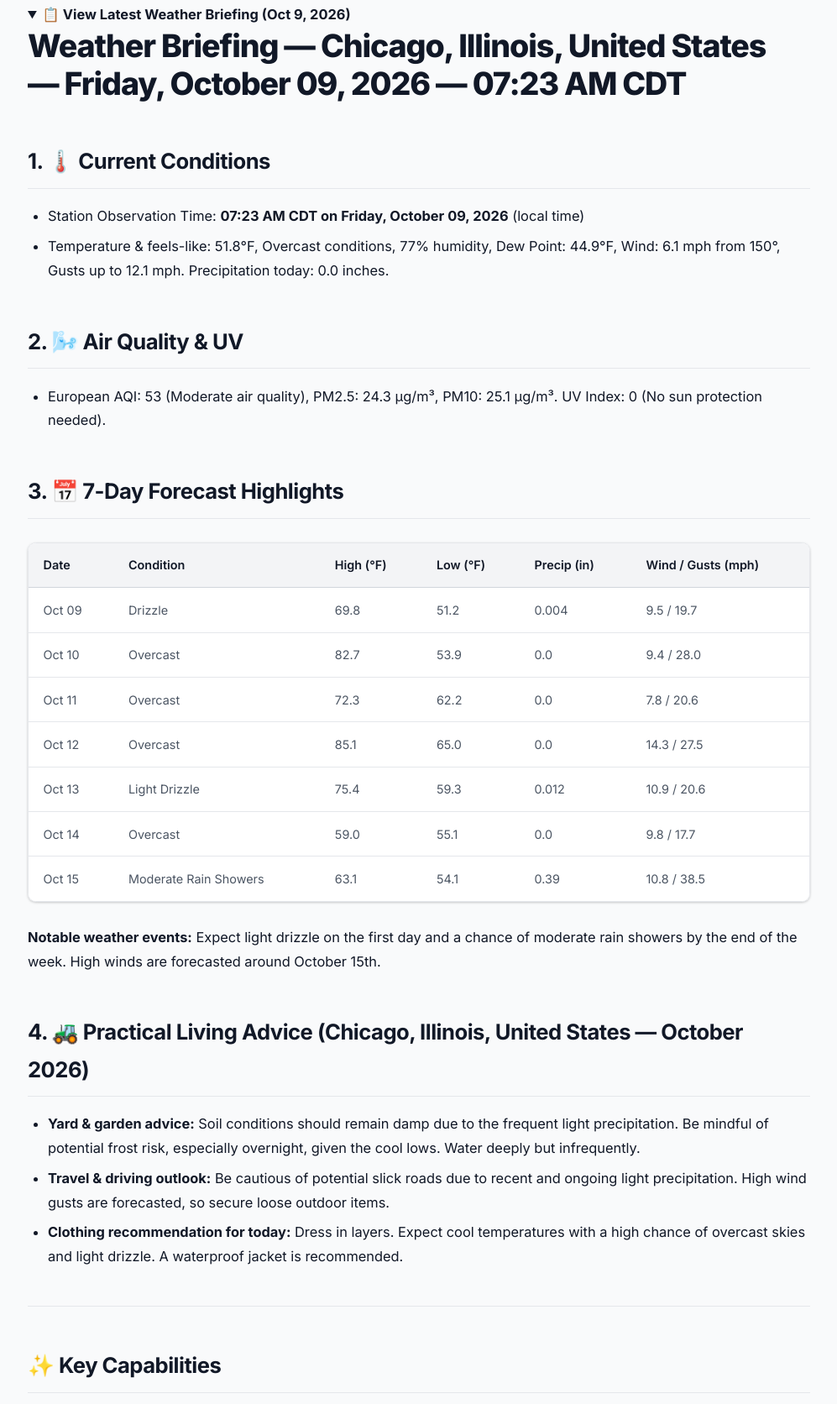
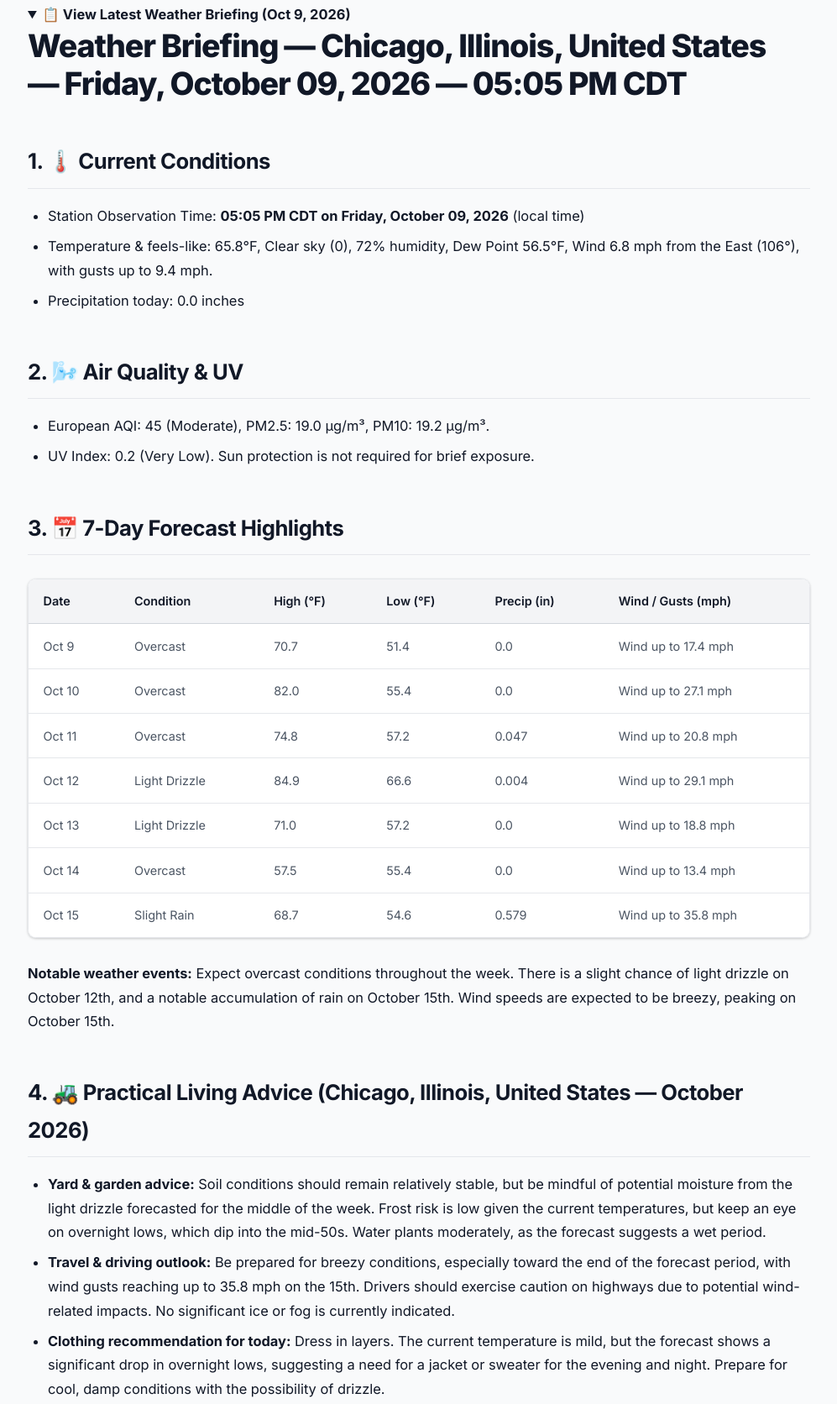
Before and after one commit to xt-ml/shadow-claw-agent-cli-weather, a website: page index.html in a window 1280 px wide. Shown: the part 1665-3337 px from the top of the page at 84% size, without its empty margins (141-1138 px from the left). Drawn offline with Linux system fonts and the light colour scheme.

Commit message:
chore(weather): update Chicago weather briefing and reports [skip ci]

```diff
--- a/index.html
+++ b/index.html
@@ -846,17 +846,17 @@
             <strong>📋 View Latest Weather Briefing (Oct 9, 2026)</strong>
           </summary>
           <h1
-            id="weather-briefing-chicago-illinois-united-states-friday-october-09-2026-0723-am-cdt"
+            id="weather-briefing-chicago-illinois-united-states-friday-october-09-2026-0505-pm-cdt"
             class="heading-anchor-wrapper"
           >
             <span
               >Weather Briefing — Chicago, Illinois, United States — Friday,
-              October 09, 2026 — 07:23 AM CDT</span
+              October 09, 2026 — 05:05 PM CDT</span
             >
             <a
-              href="#weather-briefing-chicago-illinois-united-states-friday-october-09-2026-0723-am-cdt"
+              href="#weather-briefing-chicago-illinois-united-states-friday-october-09-2026-0505-pm-cdt"
               class="heading-anchor"
-              aria-label="Direct link to Weather Briefing — Chicago, Illinois, United States — Friday, October 09, 2026 — 07:23 AM CDT"
+              aria-label="Direct link to Weather Briefing — Chicago, Illinois, United States — Friday, October 09, 2026 — 05:05 PM CDT"
               >#</a
             >
           </h1>
@@ -872,14 +872,15 @@
           <ul>
             <li>
               Station Observation Time:
-              <strong>07:23 AM CDT on Friday, October 09, 2026</strong> (local
+              <strong>05:05 PM CDT on Friday, October 09, 2026</strong> (local
               time)
             </li>
             <li>
-              Temperature &amp; feels-like: 51.8°F, Overcast conditions, 77%
-              humidity, Dew Point: 44.9°F, Wind: 6.1 mph from 150°, Gusts up to
-              12.1 mph. Precipitation today: 0.0 inches.
+              Temperature &amp; feels-like: 65.8°F, Clear sky (0), 72% humidity,
+              Dew Point 56.5°F, Wind 6.8 mph from the East (106°), with gusts up
+              to 9.4 mph.
             </li>
+            <li>Precipitation today: 0.0 inches</li>
           </ul>
           <h2 id="2-air-quality-uv" class="heading-anchor-wrapper">
             <span>2. 🌬️ Air Quality &amp; UV</span>
@@ -892,8 +893,11 @@
           </h2>
           <ul>
             <li>
-              European AQI: 53 (Moderate air quality), PM2.5: 24.3 μg/m³, PM10:
-              25.1 μg/m³. UV Index: 0 (No sun protection needed).
+              European AQI: 45 (Moderate), PM2.5: 19.0 μg/m³, PM10: 19.2 μg/m³.
+            </li>
+            <li>
+              UV Index: 0.2 (Very Low). Sun protection is not required for brief
+              exposure.
             </li>
           </ul>
           <h2 id="3-7-day-forecast-highlights" class="heading-anchor-wrapper">
@@ -919,68 +923,69 @@
               </thead>
               <tbody>
                 <tr>
-                  <td align="left">Oct 09</td>
-                  <td align="left">Drizzle</td>
-                  <td align="left">69.8</td>
-                  <td align="left">51.2</td>
-                  <td align="left">0.004</td>
-                  <td align="left">9.5 / 19.7</td>
+                  <td align="left">Oct 9</td>
+                  <td align="left">Overcast</td>
+                  <td align="left">70.7</td>
+                  <td align="left">51.4</td>
+                  <td align="left">0.0</td>
+                  <td align="left">Wind up to 17.4 mph</td>
                 </tr>
                 <tr>
                   <td align="left">Oct 10</td>
                   <td align="left">Overcast</td>
-                  <td align="left">82.7</td>
-                  <td align="left">53.9</td>
+                  <td align="left">82.0</td>
+                  <td align="left">55.4</td>
                   <td align="left">0.0</td>
-                  <td align="left">9.4 / 28.0</td>
+                  <td align="left">Wind up to 27.1 mph</td>
                 </tr>
                 <tr>
                   <td align="left">Oct 11</td>
                   <td align="left">Overcast</td>
-                  <td align="left">72.3</td>
-                  <td align="left">62.2</td>
-                  <td align="left">0.0</td>
-                  <td align="left">7.8 / 20.6</td>
+                  <td align="left">74.8</td>
+                  <td align="left">57.2</td>
+                  <td align="left">0.047</td>
+                  <td align="left">Wind up to 20.8 mph</td>
                 </tr>
                 <tr>
                   <td align="left">Oct 12</td>
-                  <td align="left">Overcast</td>
-                  <td align="left">85.1</td>
-                  <td align="left">65.0</td>
-                  <td align="left">0.0</td>
-                  <td align="left">14.3 / 27.5</td>
+                  <td align="left">Light Drizzle</td>
+                  <td align="left">84.9</td>
+                  <td align="left">66.6</td>
+                  <td align="left">0.004</td>
+                  <td align="left">Wind up to 29.1 mph</td>
                 </tr>
                 <tr>
                   <td align="left">Oct 13</td>
                   <td align="left">Light Drizzle</td>
-                  <td align="left">75.4</td>
-                  <td align="left">59.3</td>
-                  <td align="left">0.012</td>
-                  <td align="left">10.9 / 20.6</td>
+                  <td align="left">71.0</td>
+                  <td align="left">57.2</td>
+                  <td align="left">0.0</td>
+                  <td align="left">Wind up to 18.8 mph</td>
                 </tr>
                 <tr>
                   <td align="left">Oct 14</td>
                   <td align="left">Overcast</td>
-                  <td align="left">59.0</td>
-                  <td align="left">55.1</td>
+                  <td align="left">57.5</td>
+                  <td align="left">55.4</td>
                   <td align="left">0.0</td>
-                  <td align="left">9.8 / 17.7</td>
+                  <td align="left">Wind up to 13.4 mph</td>
                 </tr>
                 <tr>
                   <td align="left">Oct 15</td>
-                  <td align="left">Moderate Rain Showers</td>
-                  <td align="left">63.1</td>
-                  <td align="left">54.1</td>
-                  <td align="left">0.39</td>
-                  <td align="left">10.8 / 38.5</td>
+                  <td align="left">Slight Rain</td>
+                  <td align="left">68.7</td>
+                  <td align="left">54.6</td>
+                  <td align="left">0.579</td>
+                  <td align="left">Wind up to 35.8 mph</td>
                 </tr>
               </tbody>
             </table>
           </div>
           <p>
-            <strong>Notable weather events:</strong> Expect light drizzle on the
-            first day and a chance of moderate rain showers by the end of the
-            week. High winds are forecasted around October 15th.
+            <strong>Notable weather events:</strong> Expect overcast conditions
+            throughout the week. There is a slight chance of light drizzle on
+            October 12th, and a notable accumulation of rain on October 15th.
+            Wind speeds are expected to be breezy, peaking on October 15th.
           </p>
           <h2
             id="4-practical-living-advice-chicago-illinois-united-states-october-2026"
@@ -1000,20 +1005,26 @@
           <ul>
             <li>
               <strong>Yard &amp; garden advice:</strong> Soil conditions should
-              remain damp due to the frequent light precipitation. Be mindful of
-              potential frost risk, especially overnight, given the cool lows.
-              Water deeply but infrequently.
+              remain relatively stable, but be mindful of potential moisture
+              from the light drizzle forecasted for the middle of the week.
+              Frost risk is low given the current temperatures, but keep an eye
+              on overnight lows, which dip into the mid-50s. Water plants
+              moderately, as the forecast suggests a wet period.
             </li>
             <li>
-              <strong>Travel &amp; driving outlook:</strong> Be cautious of
-              potential slick roads due to recent and ongoing light
-              precipitation. High wind gusts are forecasted, so secure loose
-              outdoor items.
+              <strong>Travel &amp; driving outlook:</strong> Be prepared for
+              breezy conditions, especially toward the end of the forecast
+              period, with wind gusts reaching up to 35.8 mph on the 15th.
+              Drivers should exercise caution on highways due to potential
+              wind-related impacts. No significant ice or fog is currently
+              indicated.
             </li>
             <li>
               <strong>Clothing recommendation for today:</strong> Dress in
-              layers. Expect cool temperatures with a high chance of overcast
-              skies and light drizzle. A waterproof jacket is recommended.
+              layers. The current temperature is mild, but the forecast shows a
+              significant drop in overnight lows, suggesting a need for a jacket
+              or sweater for the evening and night. Prepare for cool, damp
+              conditions with the possibility of drizzle.
             </li>
           </ul>
         </details>
```
Also changed, not shown: reports/weather-data.json (+52 -54 lines), reports/weather-update.md (+19 -17 lines), README.md.
